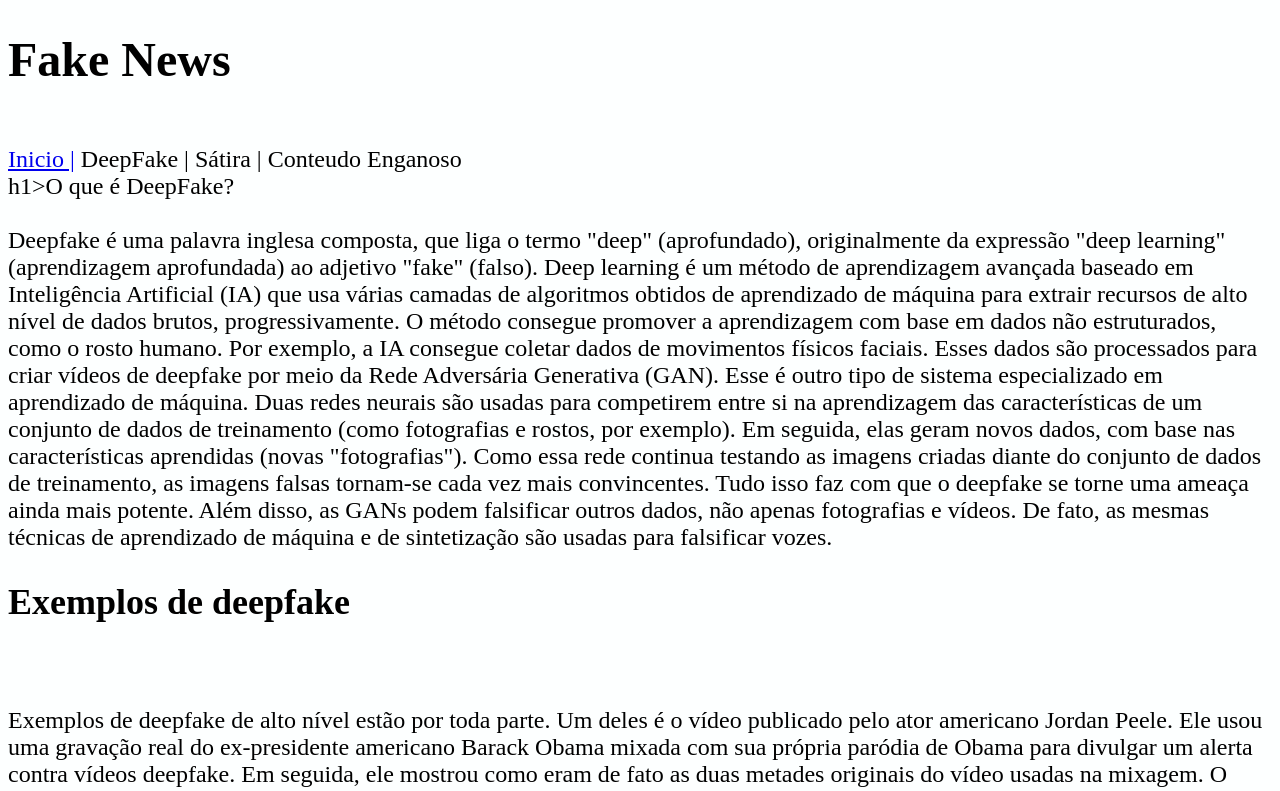
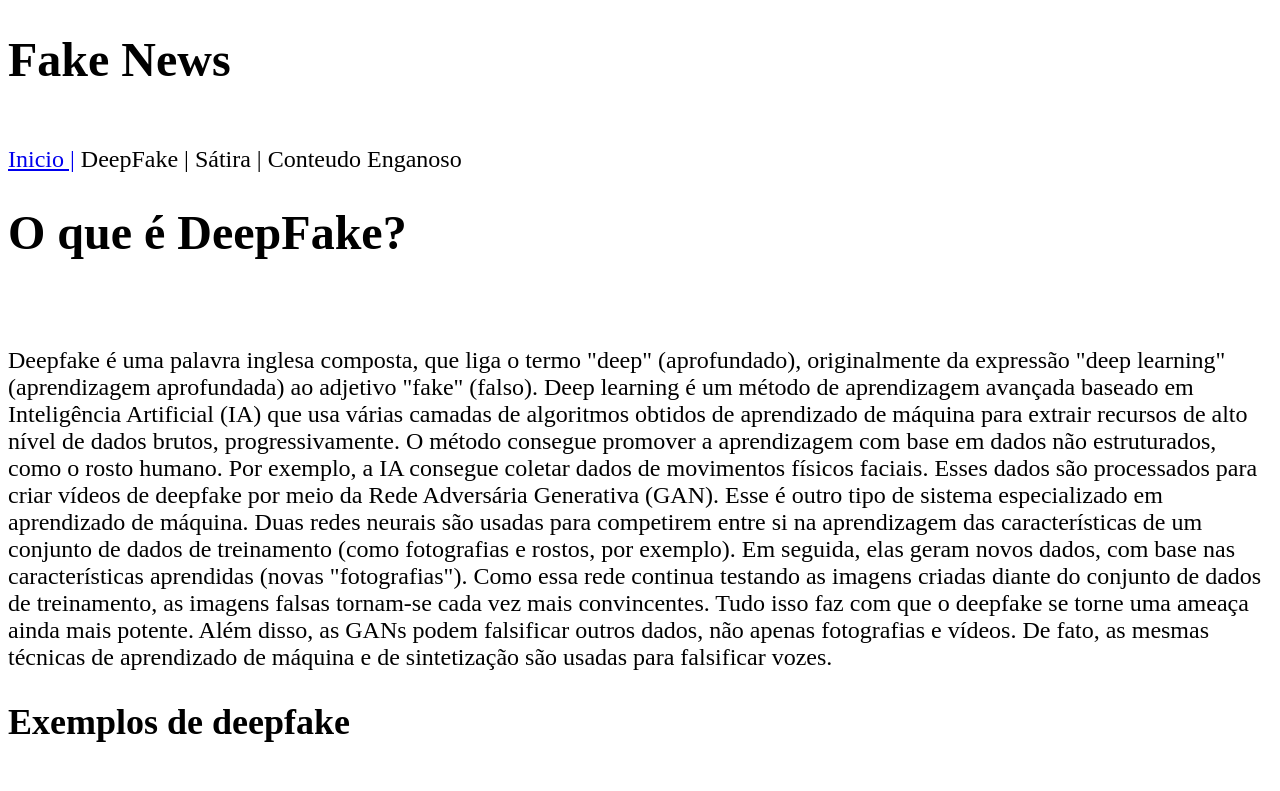
Before and after one commit to KauaRSantos/As-Fake-News, a plain HTML site: page deepfake.html in a window 1280 px wide. Shown: the top 791 px of the page. Drawn offline with Linux system fonts and the light colour scheme.

Commit message:
Update deepfake.html

```diff
--- a/deepfake.html
+++ b/deepfake.html
@@ -6,7 +6,7 @@
     <meta name="viewport" content="width=device-width, initial-scale=1.0">
     <title> Fake News</title>
 </head>
-<body style="background-color: rgb(253, 255, 255);" >
+<body>
 <header>
     <font size="5
     "><h1>Fake News</h1>
@@ -19,7 +19,7 @@
     Sátira |
     Conteudo Enganoso
 </nav>
-h1>O que é DeepFake?</h1>
+<h1>O que é DeepFake?</h1>
 <br>
 <br>
 Deepfake é uma palavra inglesa composta, que liga o termo "deep" (aprofundado), originalmente da expressão "deep learning" (aprendizagem aprofundada) ao adjetivo "fake" (falso). Deep learning é um método de aprendizagem avançada baseado em Inteligência Artificial (IA) que usa várias camadas de algoritmos obtidos de aprendizado de máquina para extrair recursos de alto nível de dados brutos, progressivamente. O método consegue promover a aprendizagem com base em dados não estruturados, como o rosto humano. Por exemplo, a IA consegue coletar dados de movimentos físicos faciais.
```
